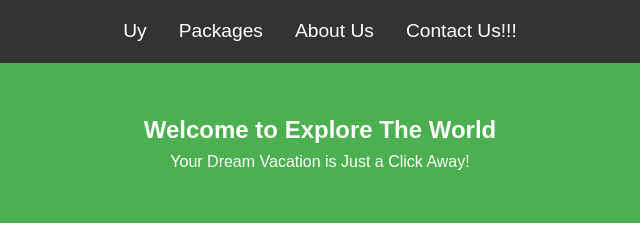
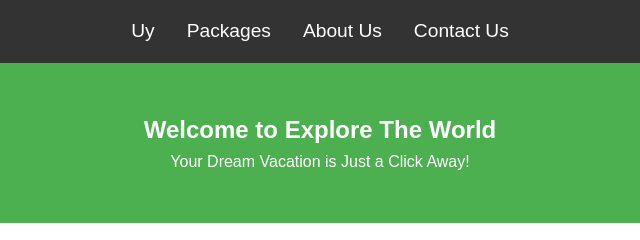
Before and after one commit to RobiyaF/tourism-website, a plain HTML site: page index.html in a window 1280 px wide. Shown: the top 240 px of the page, 320-960 px from the left. Drawn offline with Linux system fonts and the light colour scheme.

Commit message:
Update index.html

```diff
--- a/index.html
+++ b/index.html
@@ -13,7 +13,7 @@
                 <li><a href="index.html">Uy</a></li>
                 <li><a href="packages.html">Packages</a></li>
                 <li><a href="about.html">About Us</a></li>
-                <li><a href="contact.html">Contact Us!!!</a></li>
+                <li><a href="contact.html">Contact Us</a></li>
             </ul>
         </nav>
     </header>
```
